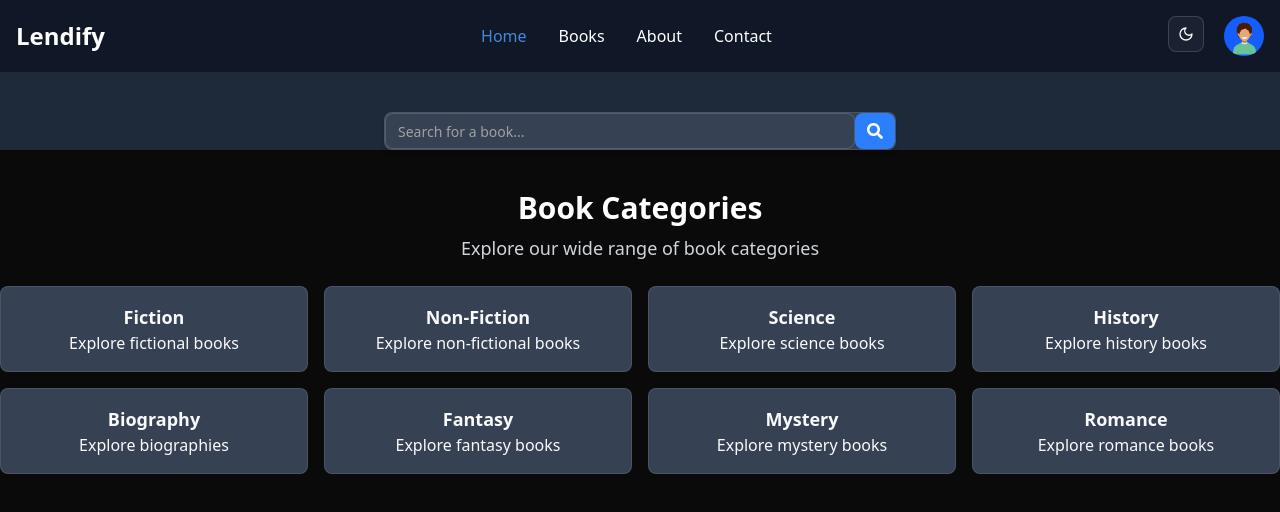
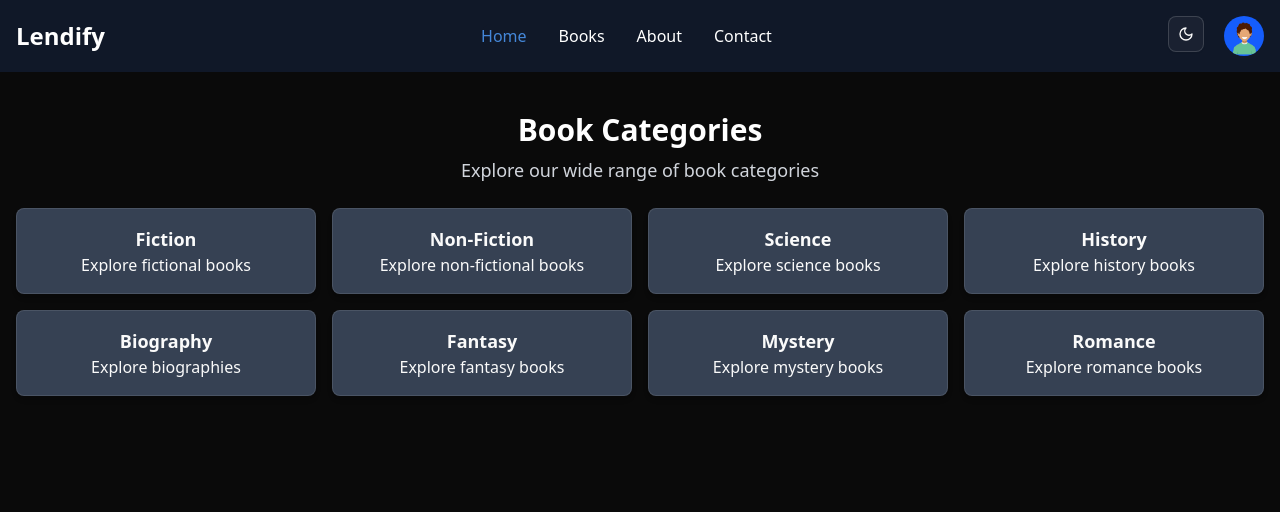
Before and after one commit to rampradops28/Inventory_Management, a React (Vite) app in the folder client/: page /book-details in a window 1280 px wide. Shown: the top 512 px of the page. Built offline with nearby package versions, Linux system fonts and the light colour scheme; a web font is replaced by a local one.

Commit message:
change small things

```diff
--- a/client/src/pages/Book_details.jsx
+++ b/client/src/pages/Book_details.jsx
@@ -2,7 +2,6 @@ import React, { useState } from "react";
 import { useNavigate } from "react-router";
 import { Input } from "@/components/ui/input";
 import { Button } from "@/components/ui/button";
-import { FaSearch } from "react-icons/fa"; // Import search icon
 
 const BookDetails = () => {
   const [searchTerm, setSearchTerm] = useState("");
@@ -29,29 +28,12 @@ const BookDetails = () => {
     console.log("Searching for:", searchTerm);
   };
 
-  const handleCategoryClick = (categoryId) => {
-    navigate(`/category/${categoryId}`);
+  const handleCategoryClick = (categoryName) => {
+    navigate(`/category/${categoryName}`);
   };
 
   return (
-    <div>
-      <form
-        onSubmit={handleSearchSubmit}
-        className="flex justify-center items-center pt-10 bg-gray-100 dark:bg-gray-800"
-      >
-        <div className="flex items-center border rounded-md overflow-hidden shadow-md w-full max-w-lg bg-white dark:bg-gray-700">
-          <Input
-            type="text"
-            value={searchTerm}
-            onChange={handleSearchChange}
-            placeholder="Search for a book..."
-            className="flex-grow px-3 py-2 outline-none text-black dark:text-white bg-white dark:bg-gray-700"
-          />
-          <Button type="submit" className="bg-blue-500 px-4 py-2 text-white">
-            <FaSearch />
-          </Button>
-        </div>
-      </form>
+    <div className="m-4">
       <div className="mt-10 text-center">
         <h2 className="text-3xl font-bold mb-2 text-gray-900 dark:text-white">
           Book Categories
@@ -59,12 +41,12 @@ const BookDetails = () => {
         <p className="text-lg text-gray-700 dark:text-gray-300 mb-6">
           Explore our wide range of book categories
         </p>
-        <div className="grid grid-cols-1 sm:grid-cols-2 md:grid-cols-4 gap-4 justify-center">
+        <div className="grid grid-cols-1 sm:grid-cols-2 md:grid-cols-4 gap-4 justify-center  ">
           {categories.map((category) => (
             <div
               key={category.id}
-              className="border rounded-md p-4 cursor-pointer bg-white dark:bg-gray-700"
-              onClick={() => handleCategoryClick(category.id)}
+              className="border rounded-md p-4 cursor-pointer bg-white dark:bg-gray-700 shadow-md cursor-pointer"
+              onClick={() => handleCategoryClick(category.name)}
             >
               <h3 className="text-lg font-bold">{category.name}</h3>
               <p>{category.description}</p>
```
